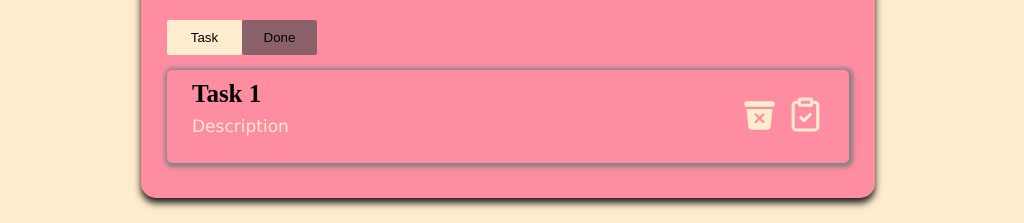
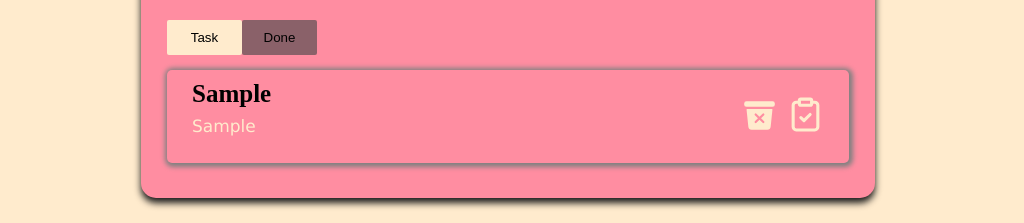
Before and after one commit to Charrod-T/Project-Task, a React (Create React App) app: page / in a window 1280 px wide. Both pictures are taken after typing "Sample", "Sample" into the empty fields and a click on the button "Add Task". Shown: the part 526-749 px from the top of the page, without its empty margins (132-1156 px from the left). Built offline with nearby package versions, Linux system fonts and the light colour scheme.

Commit message:
added event task

```diff
--- a/src/App.css
+++ b/src/App.css
@@ -9,8 +9,6 @@ h1{
   font-family: 'Bandusi Demo', sans-serif;
   font-size: 150px;
   color: #FF8DA1;
-  -webkit-text-stroke-color:black;
-  -webkit-text-stroke-width: 0.05px;
 }
 
 .task-homepage {
--- a/src/App.js
+++ b/src/App.js
@@ -2,12 +2,29 @@ import React, {useState} from 'react';
 import { LuClipboardCheck } from "react-icons/lu";
 import { IoTrashBin } from "react-icons/io5";
 import './App.css';
+import { BiTask } from 'react-icons/bi';
 //import { Navbar } from "./components/navbar.jsx";
 
 
 
 function App() {
   const [isCompleteScreen, setIsCompleteScreen] = useState(false);
+  const [allTask, setTask] =useState([]);
+  const [newTask, setNewTask] = useState("");
+  const [newDescription, setNewDescription] = useState("");
+
+
+  const handleAddTask = () => {
+    let newTaskItem = {
+      task:newTask,
+      description:newDescription
+    }
+
+    let updatedTaskArr =[...allTask];
+    updatedTaskArr.push(newTaskItem)
+    setTask(updatedTaskArr);
+  }
+
   return (
     <div className="App">
       <h1>My To Do List</h1>
@@ -18,15 +35,15 @@ function App() {
         <div className='task-input-item'>
 
           <label>Task</label>
-          <input type="text" aria-placeholder="what's the task title?"/>
+          <input type="text" value= {newTask} onChange= {(e) => setNewTask(e.target.value)} aria-placeholder="what's the task title?"/>
         </div>
         <div className='task-input-item'>
           <label>Description</label>
-          <input type="text" aria-placeholder="what's the task title?"/>
+          <input type="text" value= {newDescription} onChange= {(e) => setNewDescription(e.target.value)} aria-placeholder="what's the task title?"/>
         </div>
         <div className='task-input-item'>
 
-          <button type="button" className="addBtn">Add Task</button>
+          <button type="button" onClick={handleAddTask} className="addBtn">Add Task</button>
         </div>
       </div>
 
@@ -40,10 +57,12 @@ function App() {
 
       <div className='task-list'>
 
-        <div className='task-list-item'>
+        {allTask.map((item, index) => {
+          return(
+        <div className='task-list-item' key={index}>
         <div>
-          <h3>Task 1</h3>
-          <p>Description</p>
+          <h3>{item.task}</h3>
+          <p>{item.description}</p>
         </div>
 
       <div>
@@ -52,6 +71,8 @@ function App() {
       </div>
 
       </div>
+       );
+      })}
     </div>
   </div>
 </div>
```
